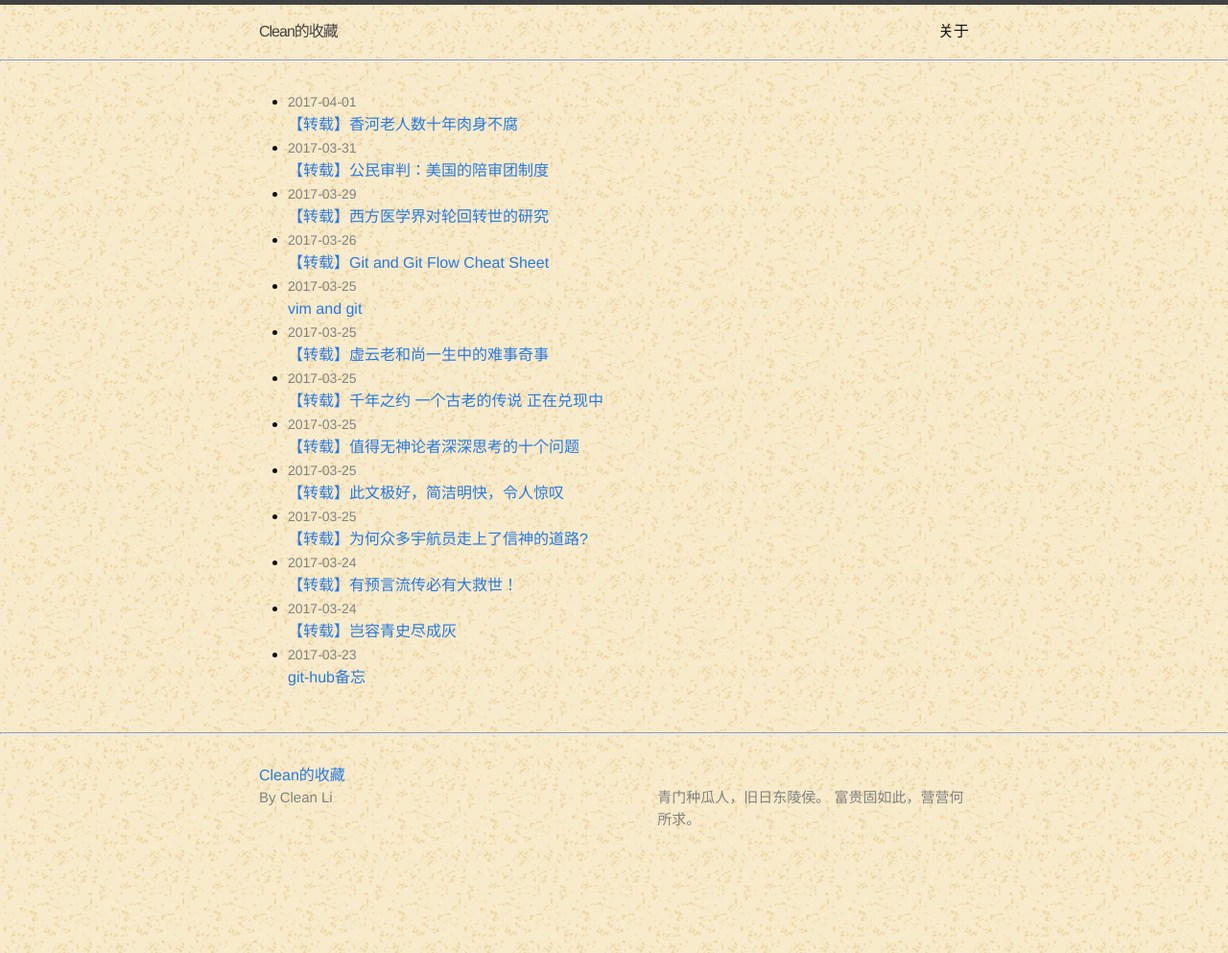
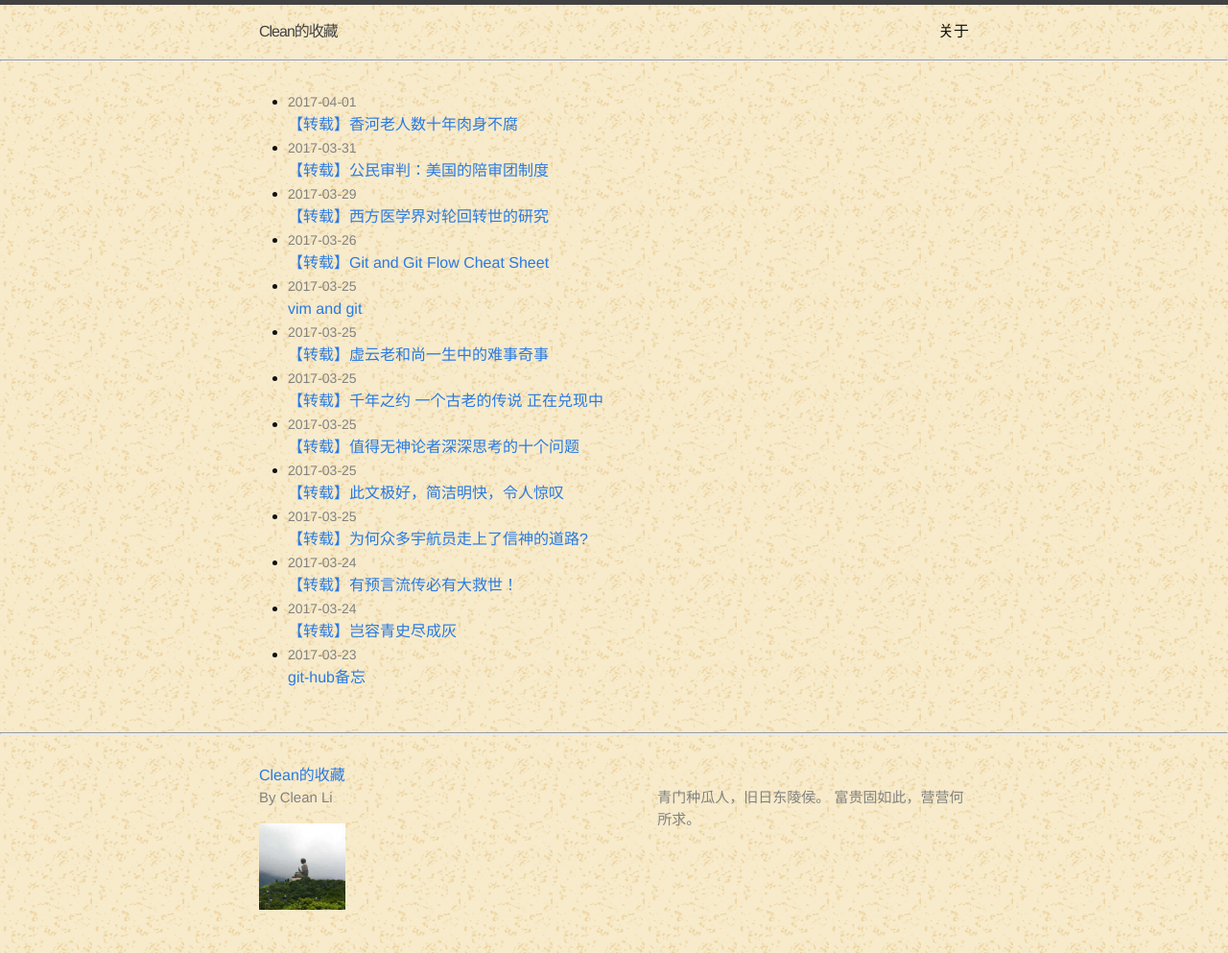
Before and after one commit to longhistory/blog, a Jekyll site: the page built from index.html, in a window 1280 px wide. Shown: the whole page at 96% size. Built offline with Jekyll 4.4.1, drawn with Linux system fonts in a browser that asks for light colours.

Commit message:
add icon

```diff
--- a/_includes/footer.html
+++ b/_includes/footer.html
@@ -18,6 +18,7 @@
             <li><a href="mailto:{{ site.email }}">{{ site.email }}</a></li>
             {% endif %}
         </ul>
+	<img alt="Git" src="{{ site.baseurl }}/images/clx.jpg" height="90" width="90">
       </div>
 
       <div class="footer-col footer-col-2">
```
Also changed, not shown: images/clx.jpg (added).
